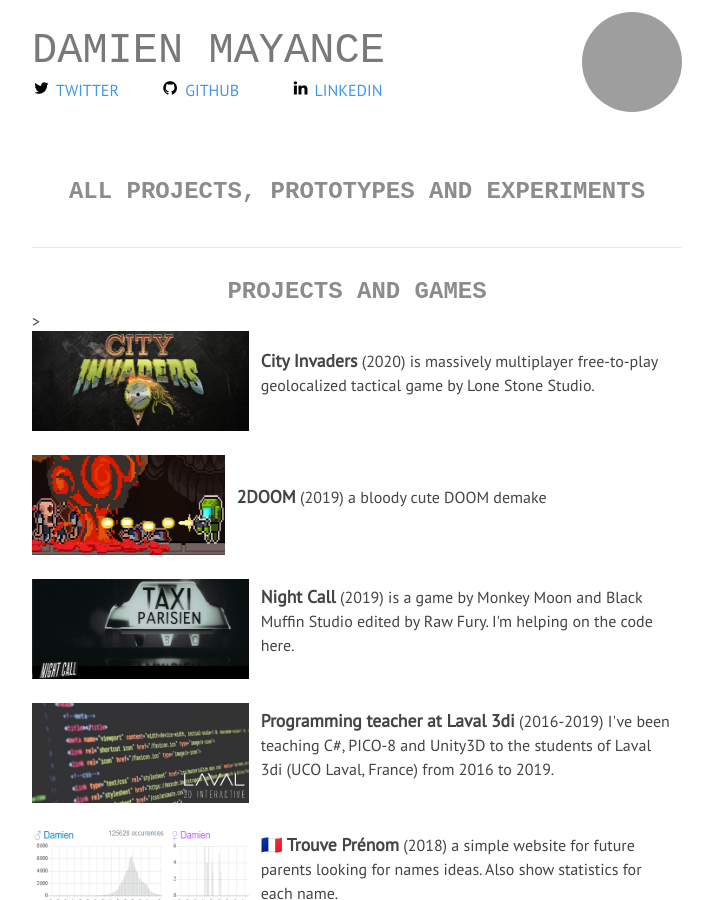
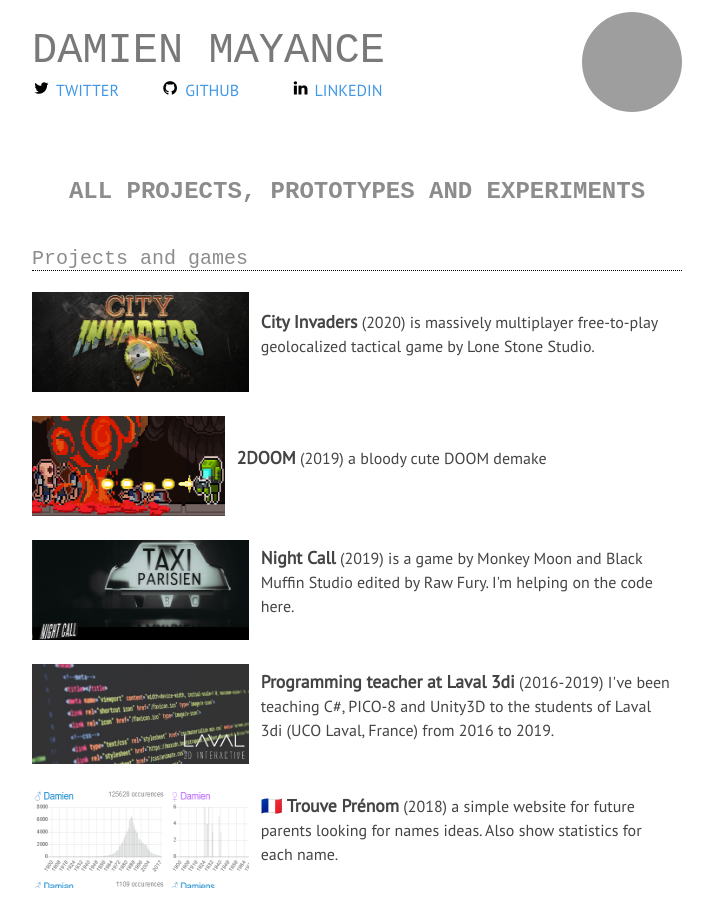
Before and after one commit to valryon/valryon.github.io, a Jekyll site: the page built from projects.html, in a window 1280 px wide and 900 px high, cut to the strip 0-900 px from the top of the window. Shown: the whole strip, without its empty margins (283-996 px from the left). Built offline with Jekyll 4.4.1, drawn with Linux system fonts in a browser that asks for light colours; some web fonts are replaced; grey boxes are pictures that could not be loaded.

Commit message:
Update projects.html

```diff
--- a/projects.html
+++ b/projects.html
@@ -3,7 +3,7 @@
 title: All projects, prototypes and experiments
 ---
 
-<h1>Projects and games</h1>>
+<h2>Projects and games</h2>
 
 {% assign projects = site.projects | sort: 'date' | reverse %}
 {% for post in projects %}
@@ -26,7 +26,8 @@
   </article>
 {% endfor %}
 
-<h1>Prototypes/experiments</h1>
+<hr />
+<h2>Prototypes/experiments</h2>
 
 {% assign protos = site.protos | sort: 'date' | reverse %}
 {% for post in protos %}
```
